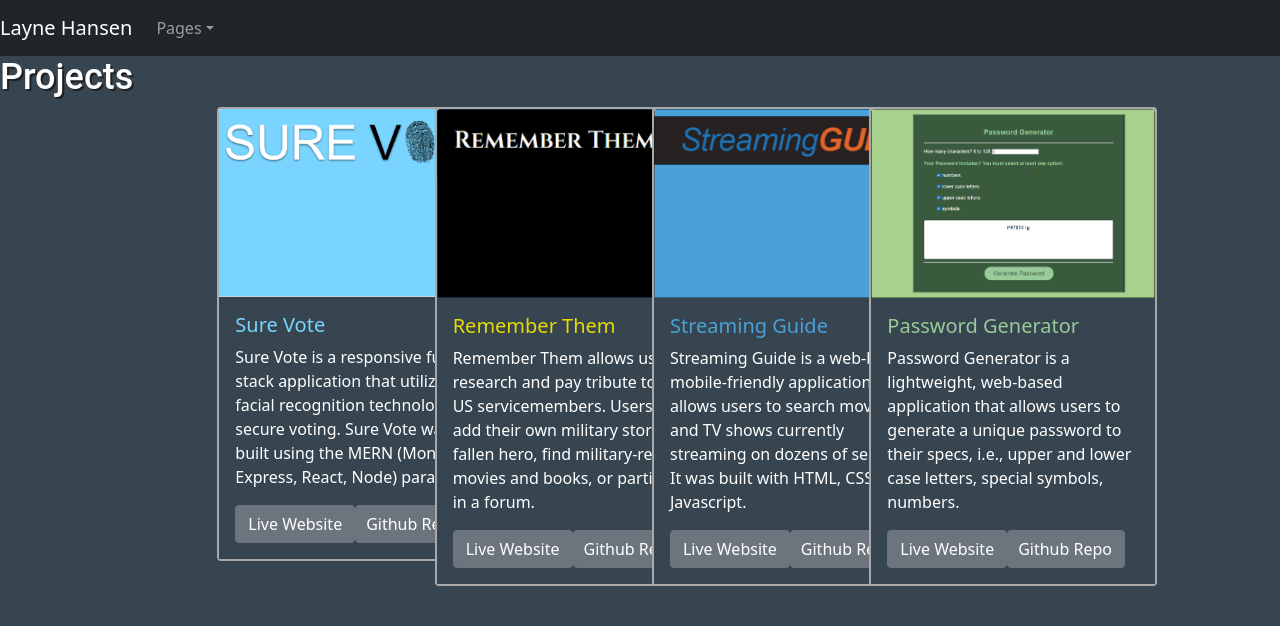
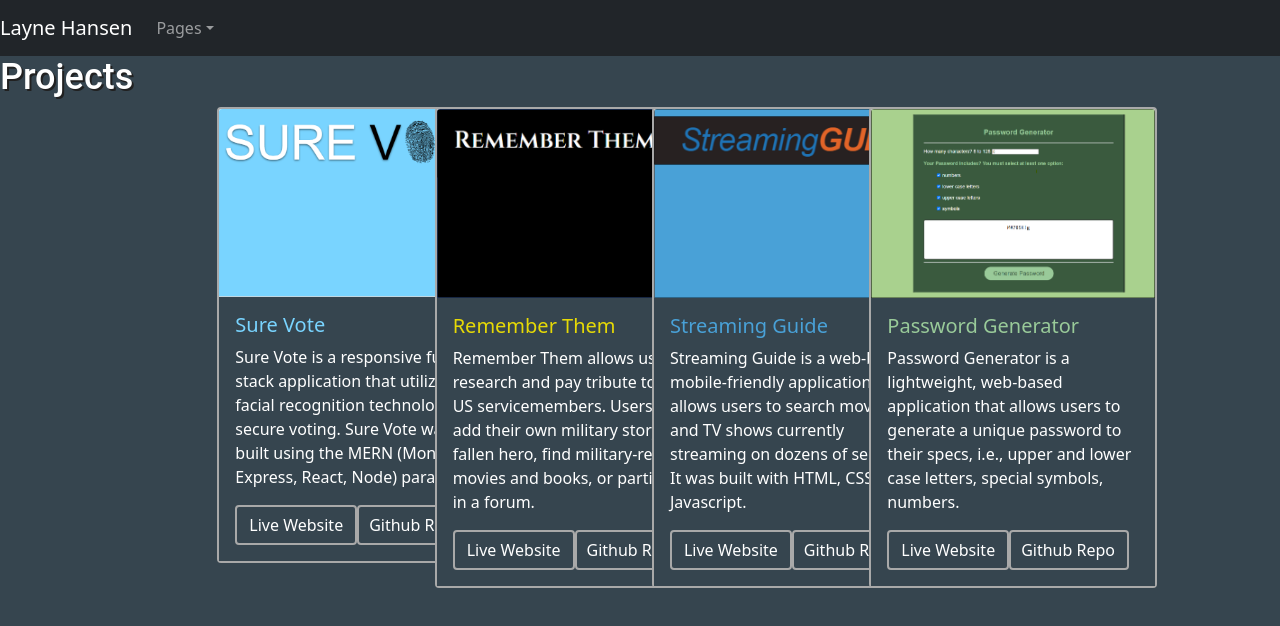
Before and after one commit to LayneHansen/LayneHansen.react.github.io, a React (Create React App) app in the folder hansen-react-portfolio/: page /projects in a window 1280 px wide. Shown: the top 626 px of the page. Built offline with nearby package versions, Linux system fonts and the light colour scheme; a web font is replaced by a local one.

Commit message:
updated style of project cards

```diff
--- a/hansen-react-portfolio/src/Projects.css
+++ b/hansen-react-portfolio/src/Projects.css
@@ -44,4 +44,6 @@ body {
 
 .btn {
     color: white;
+    background-color: #36454F;
+    border: solid 2px darkgrey;
 }
```
